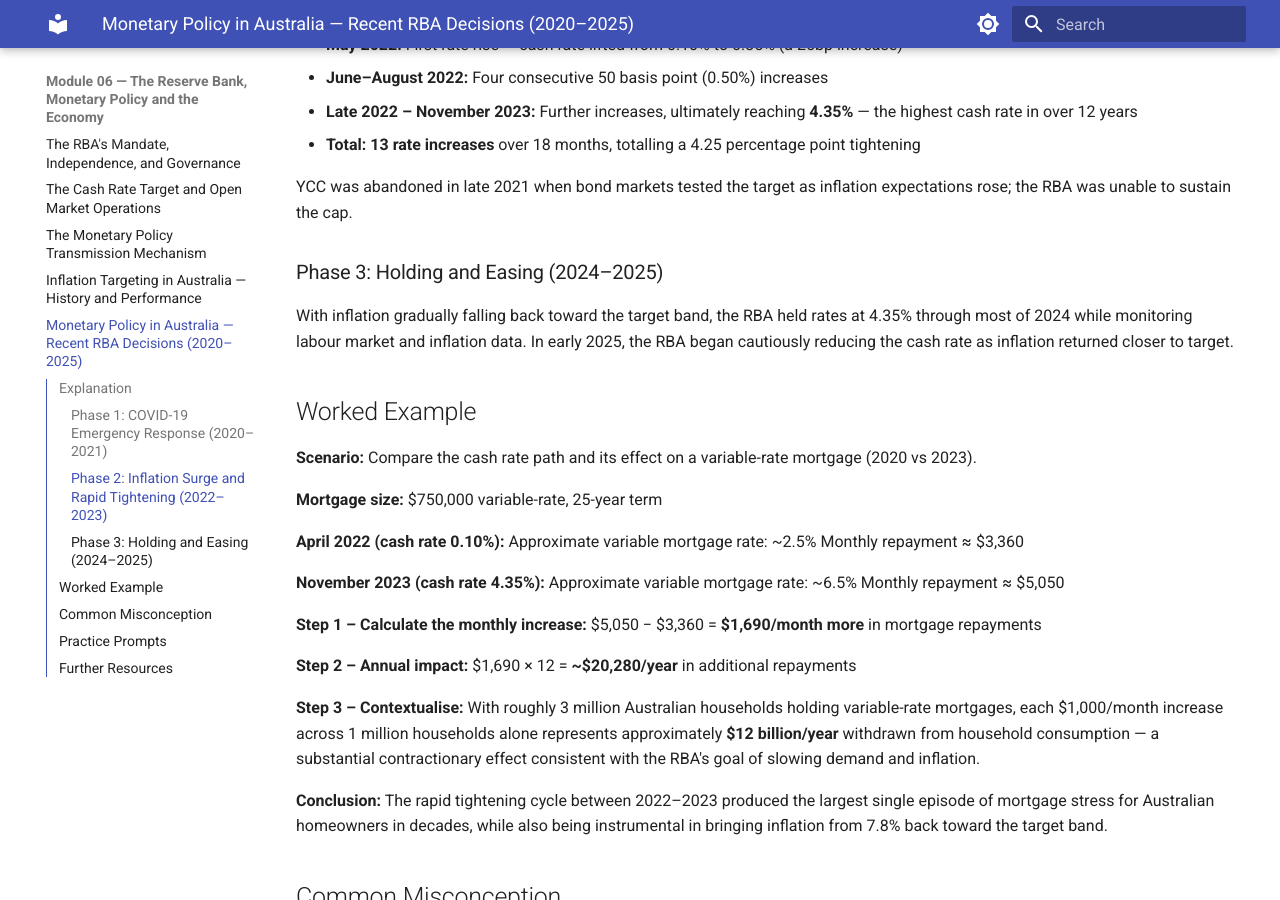
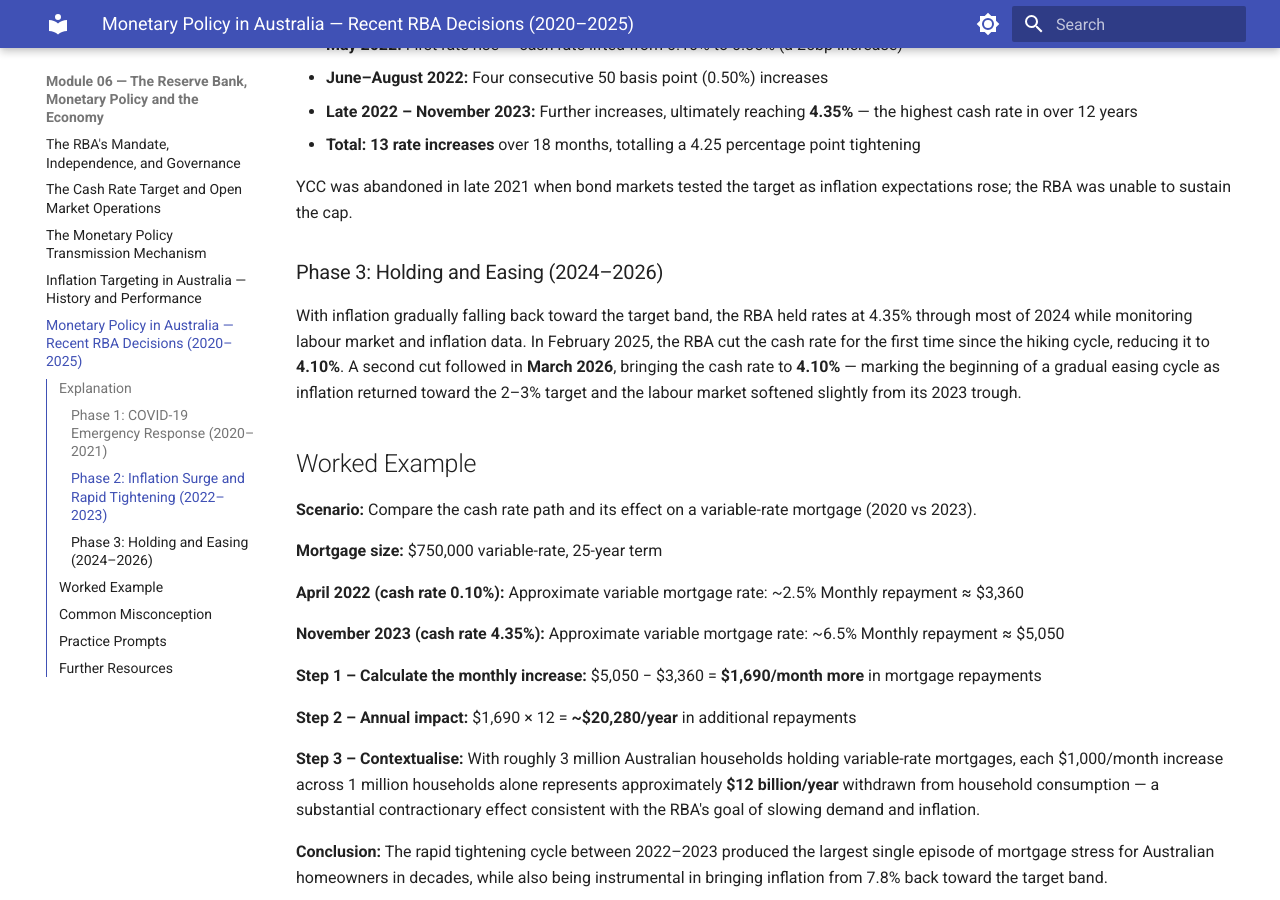
Before and after one commit to pspedding/macro-course-2026, an MkDocs documentation site: the page built from docs/modules/module-06/M06.L05-rba-recent-decisions.md, in a window 1280 px wide and 900 px high, scrolled down 976 px. Built offline with MkDocs 1.6.1 and Material for MkDocs 9.7.7, drawn with Linux system fonts in a browser that asks for light colours.

Commit message:
Update M06.L05: RBA cash rate cut to 4.10% (Feb 2025 + Mar 2026)

```diff
--- a/docs/modules/module-06/M06.L05-rba-recent-decisions.md
+++ b/docs/modules/module-06/M06.L05-rba-recent-decisions.md
@@ -32,9 +32,9 @@ Global supply chain disruptions, strong pandemic-era demand, and the energy pric
 
 YCC was abandoned in late 2021 when bond markets tested the target as inflation expectations rose; the RBA was unable to sustain the cap.
 
-### Phase 3: Holding and Easing (2024–2025)
+### Phase 3: Holding and Easing (2024–2026)
 
-With inflation gradually falling back toward the target band, the RBA held rates at 4.35% through most of 2024 while monitoring labour market and inflation data. In early 2025, the RBA began cautiously reducing the cash rate as inflation returned closer to target.
+With inflation gradually falling back toward the target band, the RBA held rates at 4.35% through most of 2024 while monitoring labour market and inflation data. In February 2025, the RBA cut the cash rate for the first time since the hiking cycle, reducing it to **4.10%**. A second cut followed in **March 2026**, bringing the cash rate to **4.10%** — marking the beginning of a gradual easing cycle as inflation returned toward the 2–3% target and the labour market softened slightly from its 2023 trough.
 
 ## Worked Example
 
```
